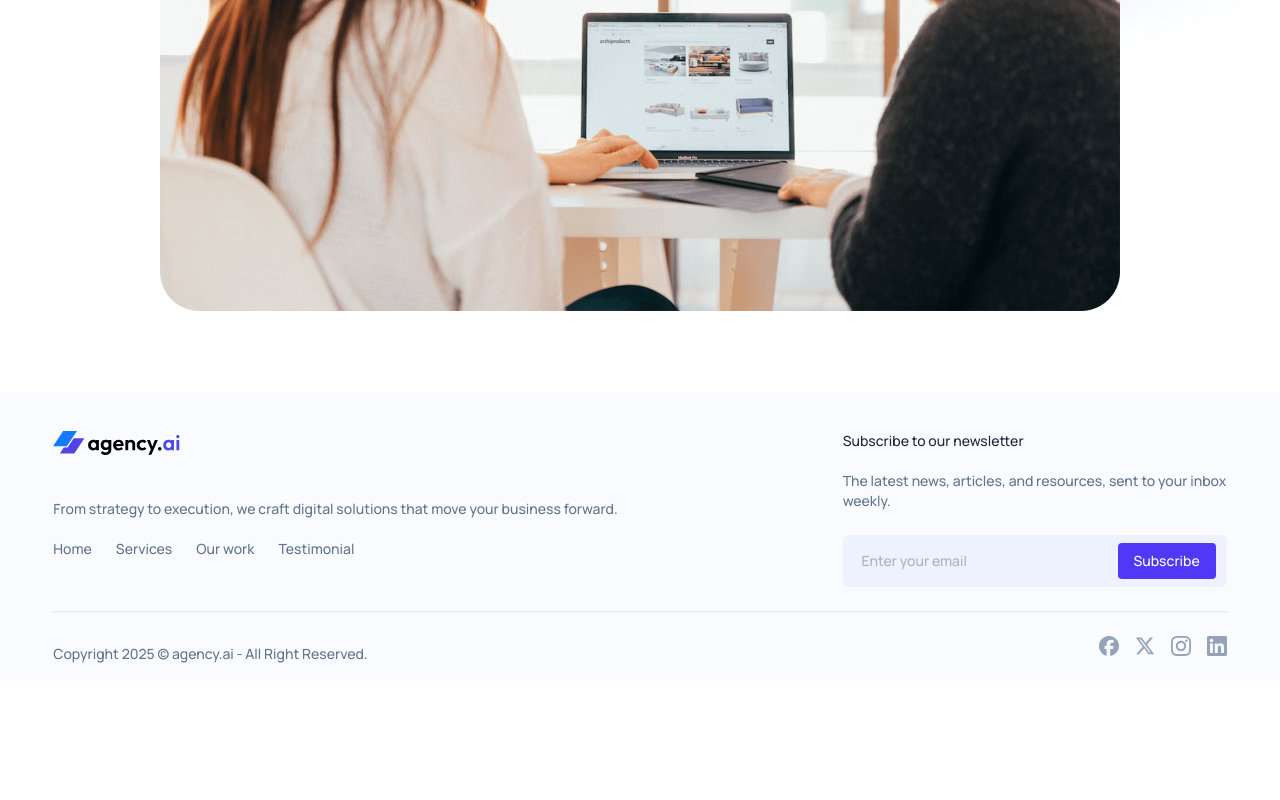
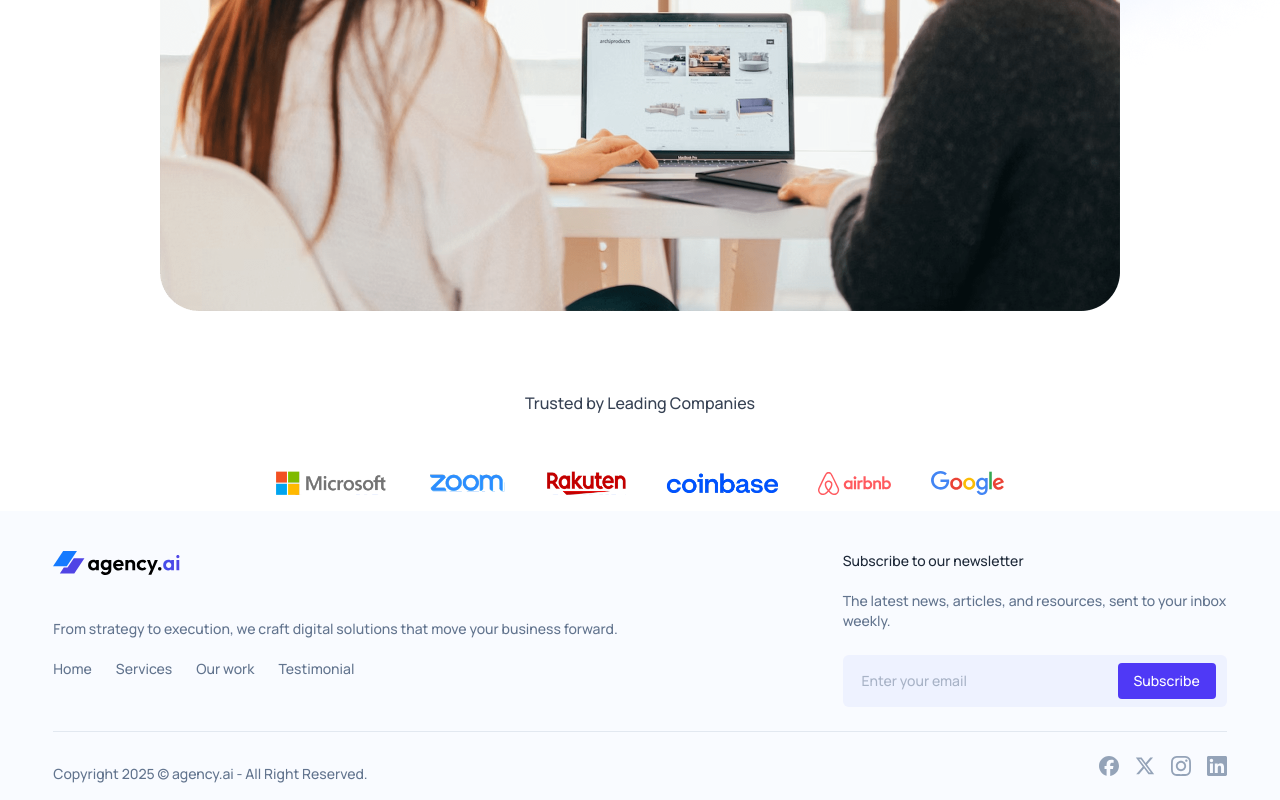
Before and after one commit to Rajibbepary/agency_ai, a React (Vite) app in the folder client/: page / in a window 1280 px wide. Shown: the part 759-1559 px from the top of the page. Before the commit the page ends 1439 px from the top, so only its background shows below. Built offline with nearby package versions, Linux system fonts and the light colour scheme.

Commit message:
trustred section desing

```diff
--- a/client/src/App.jsx
+++ b/client/src/App.jsx
@@ -2,6 +2,7 @@
 import Navbar from "./components/Navbar";
 import Footer from "./components/Footer";
 import Hero from "./components/Hero";
+import TrustedBy from "./components/TrustedBy";
 
 
 const App = () => {
@@ -10,6 +11,7 @@
     <div className="dark:bg-black relative">
      <Navbar theme={theme} setTheme={setTheme}/>
      <Hero/>
+     <TrustedBy/>
      <Footer/>
     </div>
   );
--- /dev/null
+++ b/client/src/components/TrustedBy.jsx
@@ -0,0 +1,18 @@
+import { company_logos } from "../assets/assets";
+
+const TrustedBy = () => {
+    return (
+        <div className="flex flex-col items-center px-4 sm:px-12 lg:px-24 xl:px-40 gap-10 text-gray-700 dark:text-white/80">
+            <h3 className="font-semibold">Trusted by Leading Companies</h3>
+            <div className="flex items-center justify-center flex-wrap-reverse gap-10 m-4">
+                { company_logos.map((logo, index)=>(
+                    <img key={index} src={logo} alt="" className="max-h-5 sm:max-h-6 dark:drop-shadow-xl" />
+                ))
+
+                }
+            </div>
+        </div>
+    );
+};
+
+export default TrustedBy;
```
